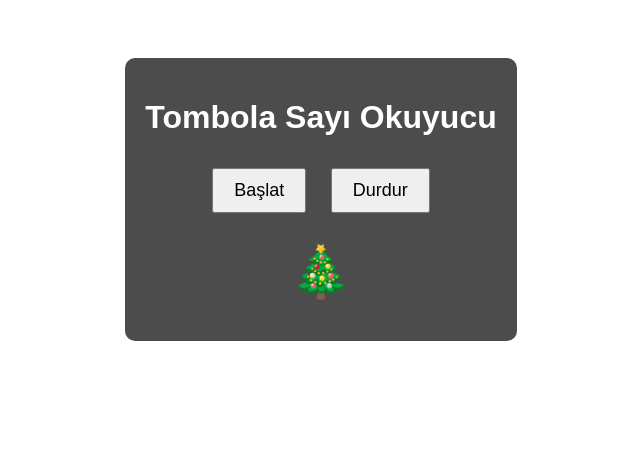
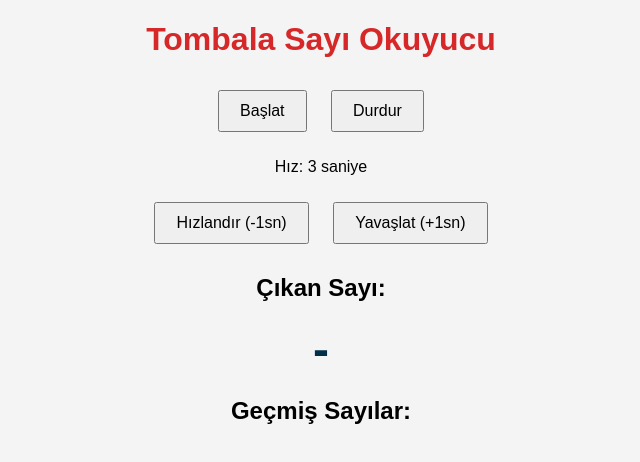
Before and after one commit to cagriercan/tombalaokuyucu, a plain HTML site: page index.html in a window 1280 px wide. Shown: the whole page, without its empty margins (319-959 px from the left). Drawn offline with Linux system fonts and the light colour scheme.

Commit message:
Update index.html

```diff
--- a/index.html
+++ b/index.html
@@ -3,18 +3,51 @@
 <head>
     <meta charset="UTF-8">
     <meta name="viewport" content="width=device-width, initial-scale=1.0">
-    <title>Tombola Sayı Okuyucu</title>
-    <link rel="stylesheet" href="style.css">
+    <title>Tombala Sayı Okuyucu</title>
+    <style>
+        body {
+            font-family: Arial, sans-serif;
+            text-align: center;
+            background-color: #f4f4f4;
+        }
+        h1 {
+            color: #d62828;
+        }
+        button {
+            margin: 10px;
+            padding: 10px 20px;
+            font-size: 16px;
+            cursor: pointer;
+        }
+        #numberDisplay {
+            font-size: 48px;
+            font-weight: bold;
+            color: #003049;
+            margin-top: 20px;
+        }
+        #history {
+            margin-top: 20px;
+            font-size: 20px;
+            color: #555;
+        }
+    </style>
 </head>
 <body>
-    <div class="container">
-        <h1>Tombola Sayı Okuyucu</h1>
-        <button id="startBtn">Başlat</button>
-        <button id="stopBtn">Durdur</button>
-        <div id="numberDisplay">🎄</div>
-        <div id="history"></div>
-    </div>
+
+    <h1>Tombala Sayı Okuyucu</h1>
+    <button id="startBtn">Başlat</button>
+    <button id="stopBtn">Durdur</button>
+
+    <p>Hız: <span id="speedDisplay">3 saniye</span></p>
+    <button id="speedUp">Hızlandır (-1sn)</button>
+    <button id="slowDown">Yavaşlat (+1sn)</button>
+
+    <h2>Çıkan Sayı:</h2>
+    <div id="numberDisplay">-</div>
+    <h2>Geçmiş Sayılar:</h2>
+    <div id="history"></div>
 
     <script src="script.js"></script>
+
 </body>
 </html>
```
